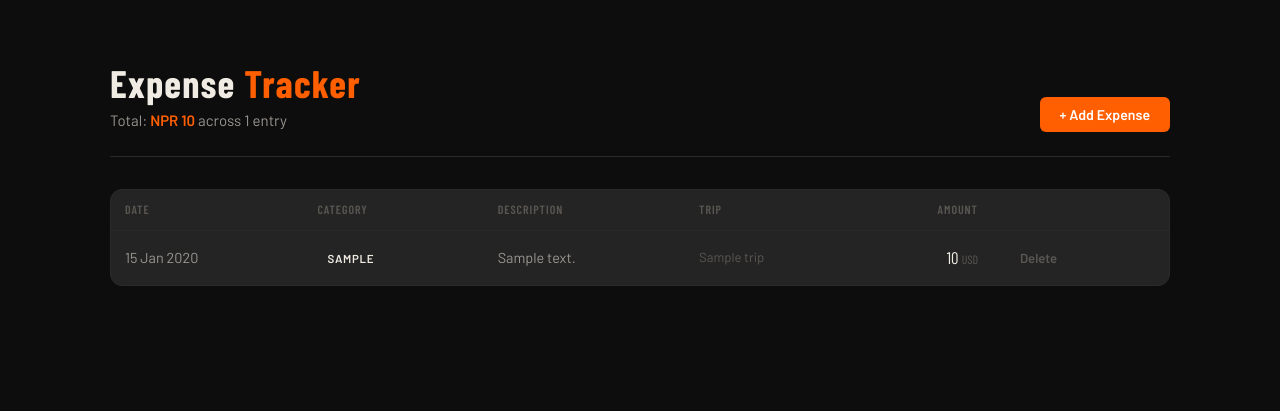
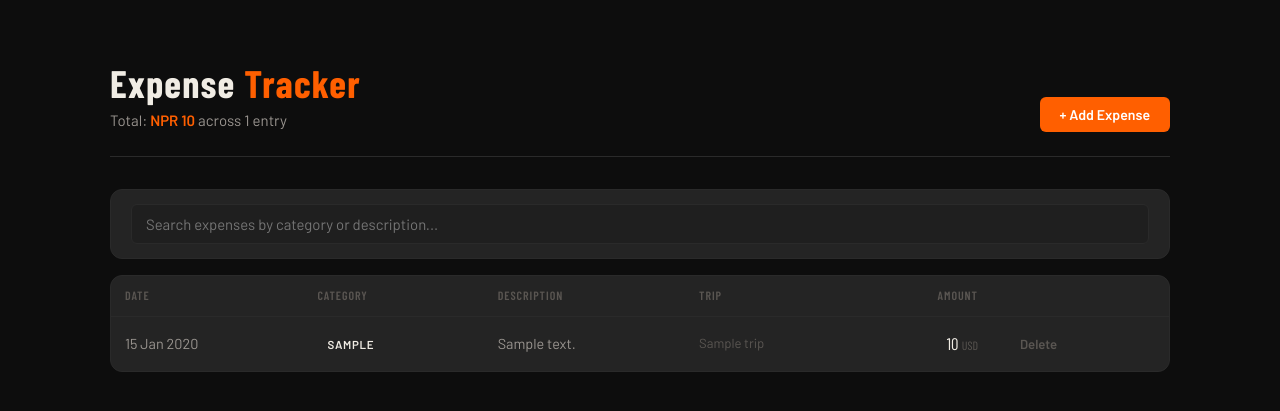
Before and after one commit to Promish-bista/motolog, a Flask app: page /expenses in a window 1280 px wide. Shown: the part 60-471 px from the top of the page. Run offline with Flask 3, Linux system fonts and the light colour scheme; a user stored in the database is signed in; tables that the repository leaves empty hold one stand-in row (values such as "Sample post"); some web fonts are replaced.

Commit message:
Add live search and filter functionality to expenses list

```diff
--- a/templates/expenses.html
+++ b/templates/expenses.html
@@ -13,6 +13,10 @@
 </div>
 
 {% if expenses %}
+<div class="card" style="margin-bottom:16px; padding:14px 20px;">
+  <input type="text" id="expenseSearch" placeholder="Search expenses by category or description..."
+         style="width:100%;" onkeyup="filterExpenses()">
+</div>
 <div class="card" style="padding:0; overflow:hidden;">
   <table class="data-table">
     <thead>
@@ -27,7 +31,7 @@
     </thead>
     <tbody>
       {% for e in expenses %}
-      <tr>
+      <tr class="expense-row">
         <td style="color:var(--text-secondary); white-space:nowrap;">{{ e.expense_date.strftime('%d %b %Y') }}</td>
         <td><span class="badge badge-{{ e.category }}">{{ e.category }}</span></td>
         <td style="color:var(--text-secondary);">{{ e.description or '—' }}</td>
@@ -110,4 +114,15 @@
     </form>
   </div>
 </div>
+
+<script>
+function filterExpenses() {
+  const query = document.getElementById('expenseSearch').value.toLowerCase();
+  const rows  = document.querySelectorAll('.expense-row');
+  rows.forEach(row => {
+    const text = row.textContent.toLowerCase();
+    row.style.display = text.includes(query) ? '' : 'none';
+  });
+}
+</script>
 {% endblock %}
```
